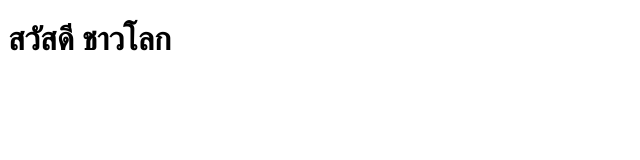
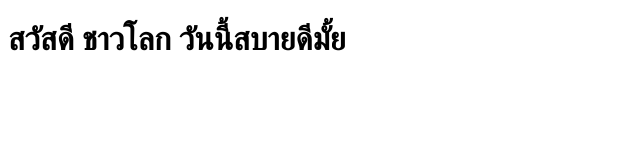
Before and after one commit to PuttidaS/my-learn-git-exercise, a plain HTML site: page index.html in a window 1280 px wide. Shown: the whole page, without its empty margins (0-640 px from the left). Drawn offline with Linux system fonts and the light colour scheme.

Commit message:
เพิ่มรายละเอียดข้อความ

```diff
--- a/index.html
+++ b/index.html
@@ -4,7 +4,7 @@
     <title>My First Web Page</title>
 </head>
 <body>
-    <h1>สวัสดี ชาวโลก</h1>
+    <h1>สวัสดี ชาวโลก วันนี้สบายดีมั้ย</h1>
 
 </body>
 </html>
```
